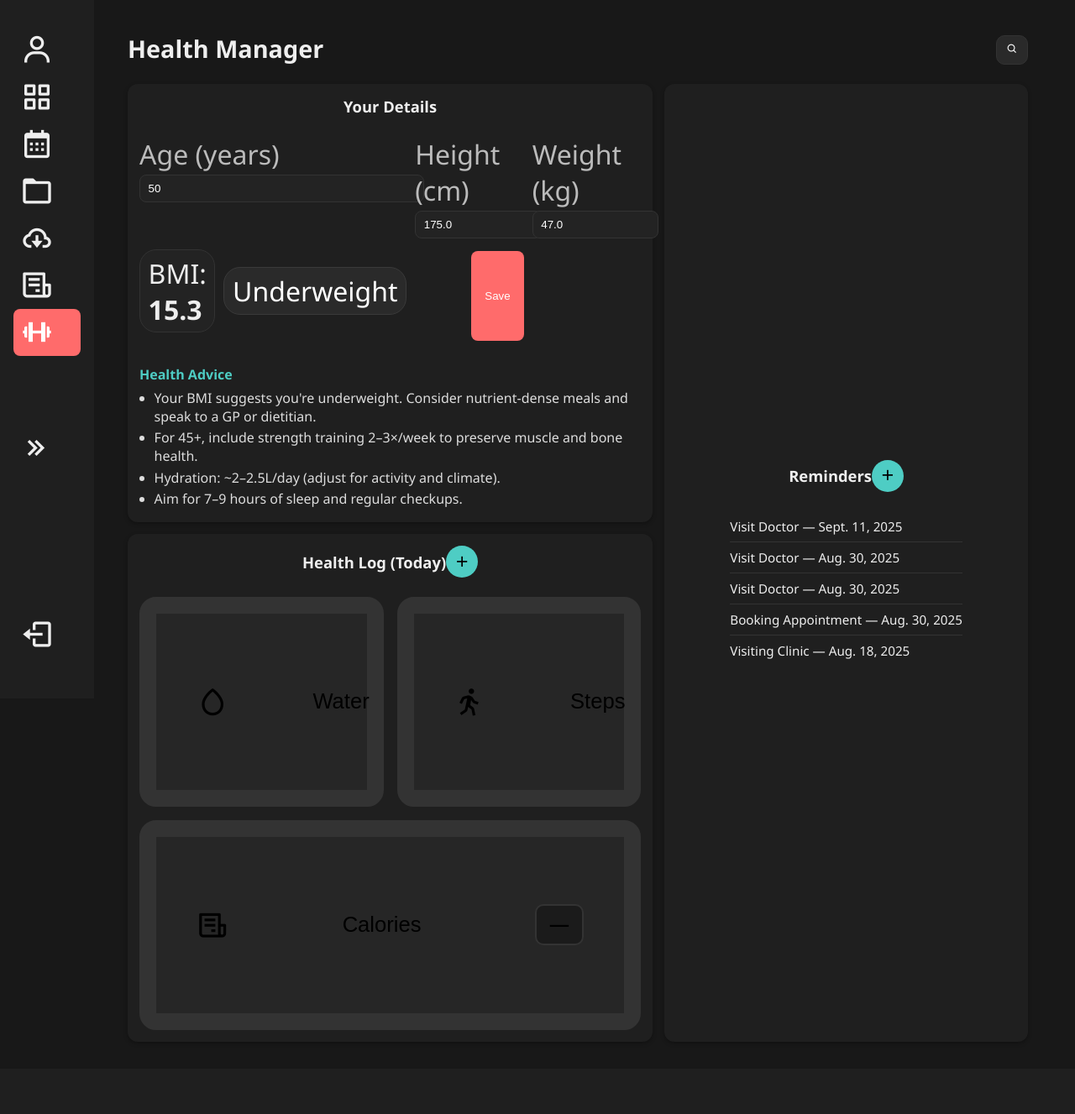
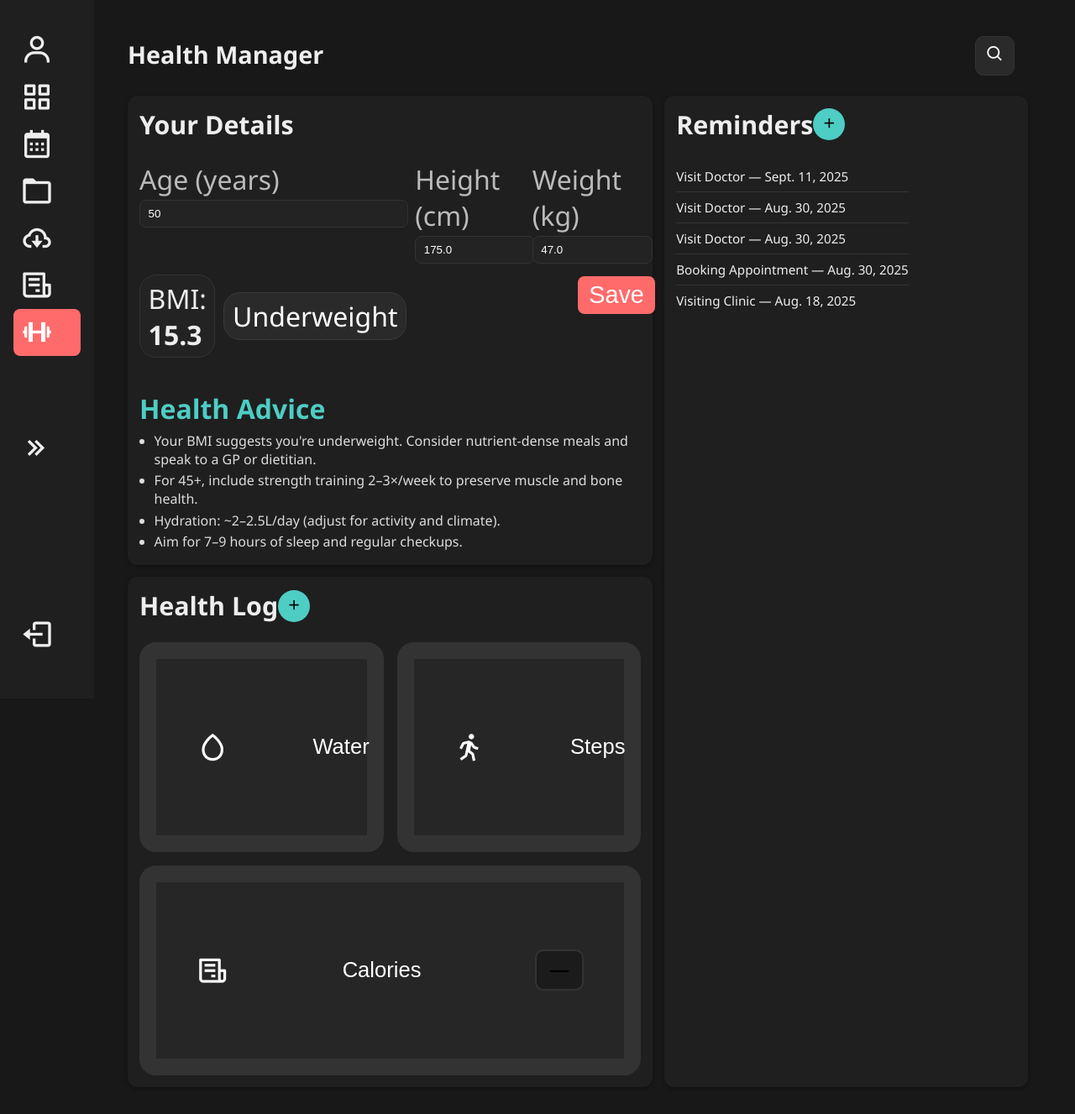
Before and after one commit to Dhananjay625/LifeFlow, a Django app: page /HealthManager/ in a window 1280 px wide. Shown: the whole page at 84% size. Before the commit the page ends 1242 px from the top, so only its background shows below. Run offline with Django 4.2, Linux system fonts and the light colour scheme; a user stored in the database is signed in; data comes from the database, SQL or seed files in the repository; both versions use the stored data as it was after the commit.

Commit message:
updates on frontend design

```diff
--- a/LifeFlow/main/static/index.css
+++ b/LifeFlow/main/static/index.css
@@ -1190,6 +1190,7 @@ h1{
   display:flex;
   align-items:center;
   gap:.5rem;
+  padding: 0.5rem 1rem;
 }
 .icon-btn{
   background:#2a2a2a;
@@ -1198,6 +1199,7 @@ h1{
   padding:.55rem .7rem;
   cursor:pointer;
   color:#fff;
+  font-size: 1.4rem;
 }
 .icon-btn:hover{
   background:#323232
@@ -1213,8 +1215,8 @@ h1{
 .card.compact{
   padding: 14px;
   display: flex;
-  justify-content: center;
-  align-items: center;
+  justify-content: flex-start;
+  align-items: flex-start;
   gap: 10px;
   flex-direction: column;
 }
@@ -1228,13 +1230,17 @@ h1{
 }
 
 .card-header{
-  display:flex;
-  align-items:center;
-  justify-content:space-between;
+  display: flex;
+  align-items: center;
+  justify-content: space-between;
   margin-bottom:.4rem;
 }
-.card-header h2{font-size:1.15rem;margin:0;}
-.plus-btn{background:var(--secondary-color);border:none;border-radius:50%;width:38px;height:38px;cursor:pointer;color:#000;font-size:1.3rem;display:flex;align-items:center;justify-content:center;}
+.card-header h2{font-size:1.9rem;margin:0;}
+.plus-btn{background:var(--secondary-color);border:none;border-radius:50%;
+  width:38px;height:38px;cursor:pointer;color:#000;
+  font-size:1.2rem; margin-left: auto;text-align: center;
+  line-height: 38px;
+}
 .plus-btn:hover{filter:brightness(.95);}
 .card-list{list-style:none;margin:.4rem 0 0;padding:0;}
 .card-list li{padding:.5rem 0;border-bottom:1px solid #333;font-size:.95rem;}
@@ -1254,11 +1260,25 @@ h1{
 .grid-3{display:grid;grid-template-columns:repeat(3,1fr);gap:10px;margin:.4rem 0 .4rem;}
 @media (max-width:700px){.grid-3{grid-template-columns:1fr;}}
 .form-mini label{display:block;margin:0 0 .2rem;font-size:2rem;color:var(--text-muted);}
-.form-mini input{width:100%;padding:.5rem .6rem;background:#232323;border:1px solid #333;border-radius:8px;color:#fff;}
-.actions-right{display:flex;justify-content:flex-end;margin-top:.3rem;}
-.btn{border:none;border-radius:8px;padding:.6rem 1rem;cursor:pointer;}
-.btn.primary{background:var(--primary-color);color:#fff;}
+.form-mini input{width:94%;padding:.5rem .6rem;background:#232323;border:1px solid #333;border-radius:8px;color:#fff;}
+.actions-right{
+  display: block;
+  margin-top: 0.3rem;
+  margin-left: 150%;
+
+}
+.btn{border:none;border-radius:8px;padding: 0.6rem 1rem;cursor:pointer;}
+.actions-right .btn.primary{
+  background:var(--primary-color);
+  color:#fff;
+  padding: 0.4rem 0.8rem;
+  margin-left: 0;
+  margin-bottom: 50%;
+  font-size: 1.8rem;
+  margin-right: 0.5rem;
+}
 .btn.primary:hover{filter:brightness(.95);}
+
 
 /* BMI display */
 .bmi-row{display:flex;align-items:center;gap:10px;margin:.2rem 0 .6rem;}
@@ -1267,7 +1287,7 @@ h1{
 
 /* Advice list */
 .advice{margin-top:.6rem;}
-.advice h3{margin:.2rem 0 .4rem;font-size:1rem;color:var(--secondary-color);}
+.advice h3{margin:.2rem 0 .4rem;font-size:2rem;color:var(--secondary-color);}
 .advice-list{margin:.2rem 0 0; padding-left:1.1rem;}
 .advice-list li{margin:.2rem 0;color:#ddd;}
 
@@ -1300,10 +1320,12 @@ h1{
 }
 .chip i{
   font-size: 2.4rem;
+  color: white;
 }
 
 .chip span{
   font-size: 1.6rem;
+  color: white;
 }
 
 .chip strong{
@@ -1324,7 +1346,7 @@ h1{
   background:var(--secondary-color);
   color:#111;border:none;
   border-radius:12px;
-  padding:20px 40px;
+  padding:8px 20px;
   cursor:pointer;
   font-size: 24px;}
 .modal-content button:hover{filter:brightness(.95);}
--- a/LifeFlow/main/templates/HealthManager.html
+++ b/LifeFlow/main/templates/HealthManager.html
@@ -124,7 +124,7 @@
           <!------ Health Log with quick chips ------->
           <section class="card compact">
             <div class="card-header">
-              <h2>Health Log (Today)</h2>
+              <h2>Health Log</h2>
               <button class="plus-btn" onclick="openModal('metricsModal')"><i class='bx bx-plus'></i></button>
             </div>
 
@@ -183,7 +183,7 @@
         <label>Calories</label>
         <input type="number" name="calories" min="0" value="{{ metrics.calories|default:'' }}" required>
 
-        <button type="submit" name="save_metrics">Save</button>
+        <button type="submit" name="save_metrics" class="btn primary">Save</button>
       </form>
     </div>
   </div>
--- a/LifeFlow/main/views.py
+++ b/LifeFlow/main/views.py
@@ -19,6 +19,8 @@ from .models import HealthMetric, Reminder, UserHealthProfile
 from .forms import HealthMetricForm, HealthProfileForm, ReminderForm
 from django.utils import timezone
 from urllib.parse import urlencode
+
+
 
 
 def login_view(request):
@@ -424,8 +426,7 @@ def health_search(request):
     q = request.GET.get('q', '').strip()
     if not q:
         return redirect('HealthManager')
-    # Example: search across reputable sources
-    # Using Google with site filters for consumer-friendly info
+
     query = f"site:healthdirect.gov.au OR site:who.int OR site:cdc.gov {q}"
     params = urlencode({'q': query})
     return redirect(f"https://www.google.com/search?{params}")
```
Also changed, not shown: LifeFlow/main/templates/health_result.html (added, +25 -0 lines), LifeFlow/db.sqlite3.
